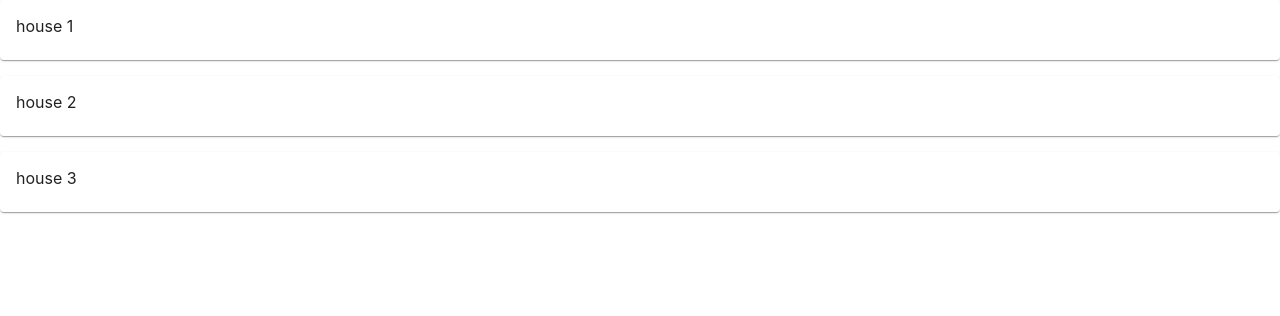
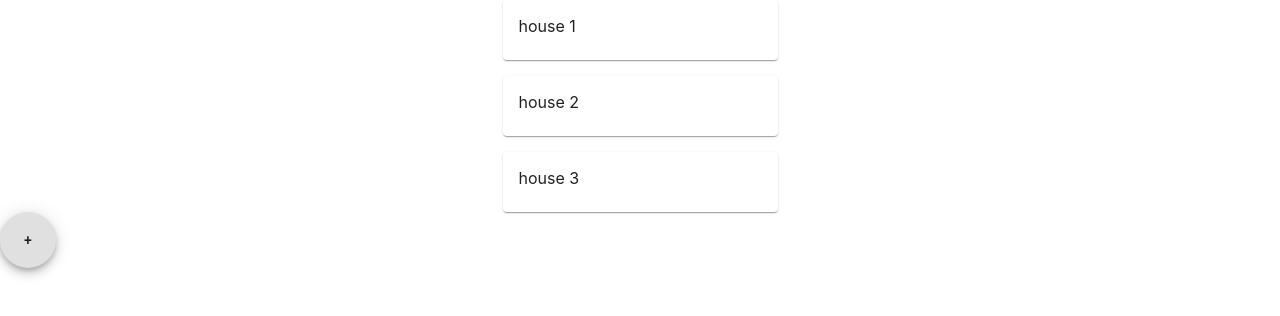
Before and after one commit to brian-david/ql_tech_crud, a React (Create React App) app: page / in a window 1280 px wide. Shown: the top 316 px of the page. Built offline with nearby package versions, Linux system fonts and the light colour scheme.

Commit message:
update: installs of react query and addition of components

```diff
--- a/src/index.tsx
+++ b/src/index.tsx
@@ -4,6 +4,7 @@ import "./index.css";
 import App from "./App";
 import reportWebVitals from "./reportWebVitals";
 import { BrowserRouter } from "react-router-dom";
+import { QueryClient, QueryClientProvider } from "react-query"
 
 const root = ReactDOM.createRoot(
   document.getElementById("root") as HTMLElement
--- /dev/null
+++ b/src/pages/home-page/HomePage.scss
@@ -0,0 +1,4 @@
+.container {
+  display: flex;
+  justify-content: center;
+}
--- a/src/pages/home-page/HomePage.tsx
+++ b/src/pages/home-page/HomePage.tsx
@@ -1,6 +1,7 @@
-import { Box, Card, CardContent, Stack, Typography } from "@mui/material";
+import { Box, Card, CardContent, Fab, Stack, Typography } from "@mui/material";
 import { useState } from "react";
 import RecordCard from "../../components/record-card/RecordCard";
+import "./HomePage.scss";
 
 export default function HomePage() {
   const [buildingslist, setBuildingsList] = useState([
@@ -10,12 +11,15 @@ export default function HomePage() {
   ]);
 
   return (
-    <Stack spacing={2}>
-      {buildingslist.map((building: string) => {
-        return (
-          <RecordCard image={""} title={building} architect={""} />
-        );
-      })}
-    </Stack>
+    <>
+      <div className="container">
+        <Stack spacing={2}>
+          {buildingslist.map((building: string) => {
+            return <RecordCard image={""} title={building} architect={""} />;
+          })}
+        </Stack>
+      </div>
+      <Fab>+</Fab>
+    </>
   );
 }
```
Also changed, not shown: package.json (+5 -5 lines), src/components/recod-details-modal/RecordDetailsModal.tsx (added, +10 -0 lines), 1 other file (tests, documents, lock files or other folders).
